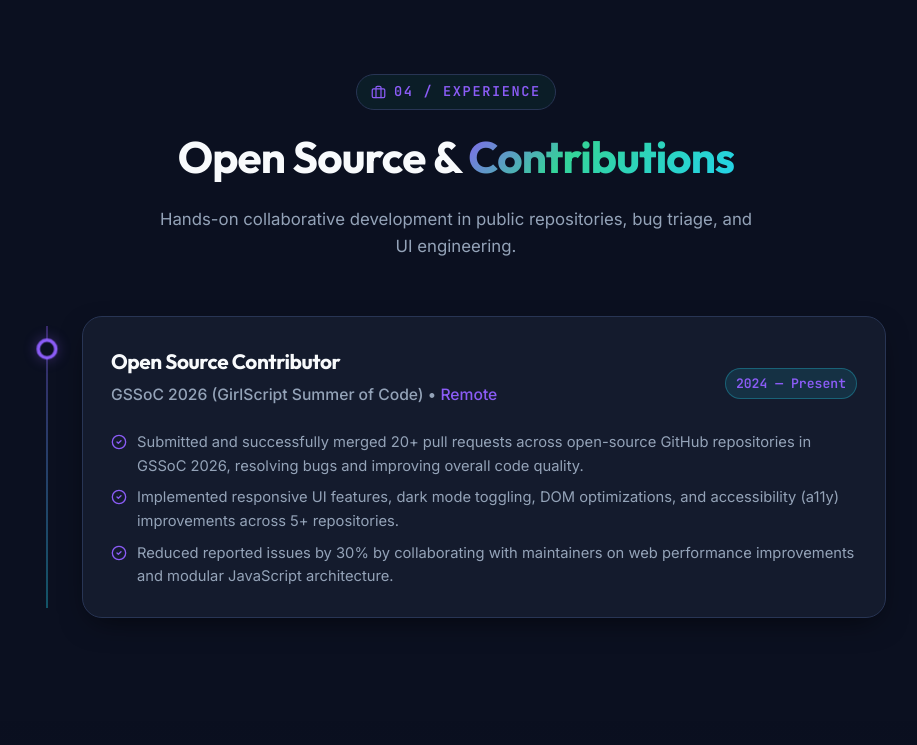
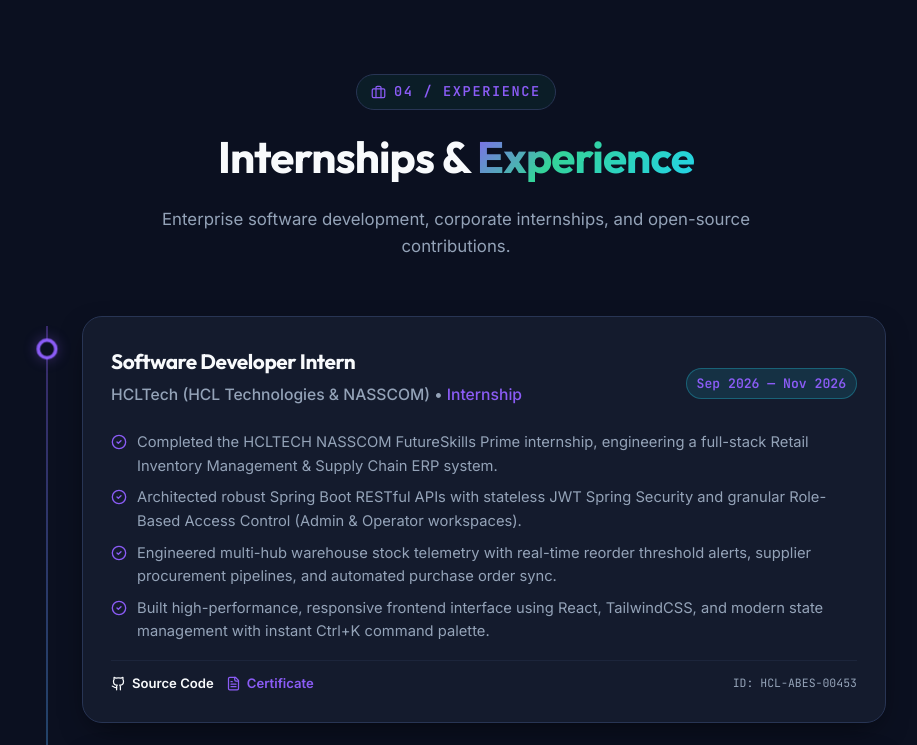
Before and after one commit to ajitkumarsaini02/portfolio-website, a React (Vite) app: page / in a window 1280 px wide. Shown: the part 6300-7045 px from the top of the page, without its empty margins (184-1101 px from the left). Built offline with nearby package versions, Linux system fonts and the light colour scheme; no server answers.

Commit message:
feat: add HCLTech NASSCOM retail inventory internship to experience section

```diff
--- a/src/components/Experience.jsx
+++ b/src/components/Experience.jsx
@@ -1,86 +1,4 @@
 import React from "react";
-import { motion } from "framer-motion";
-import { Briefcase, CheckCircle2 } from "lucide-react";
-import { experience } from "../data/portfolioData";
-import ScrollReveal from "./ScrollReveal";
-import TiltCard from "./TiltCard";
-
-const Experience = () => {
-  return (
-    <section id="experience" className="section">
-      <div className="container">
-        <ScrollReveal>
-          <div className="section-header">
-            <span className="section-eyebrow">
-              <Briefcase size={15} /> 04 / Experience
-            </span>
-            <h2 className="section-title">
-              Open Source &amp; <span className="gradient-text">Contributions</span>
-            </h2>
-            <p className="section-subtitle">
-              Hands-on collaborative development in public repositories, bug triage, and UI engineering.
-            </p>
-          </div>
-        </ScrollReveal>
-
-        <div className="timeline-container">
-          {experience.map((exp, idx) => (
-            <ScrollReveal key={idx} delay={0.2} className="timeline-item">
-              <motion.div
-                className="timeline-dot"
-                animate={{ scale: [1, 1.25, 1] }}
-                transition={{
-                  repeat: Infinity,
-                  duration: 3,
-                  ease: "easeInOut",
-                }}
-              />
-              <TiltCard maxTilt={5}>
-                <div className="glass-card timeline-card">
-                  <div className="timeline-top">
-                    <div>
-                      <h3 className="timeline-role">{exp.role}</h3>
-                      <p className="timeline-org">
-                        {exp.organization} •{" "}
-                        <span style={{ color: "var(--primary)" }}>
-                          {exp.type}
-                        </span>
-                      </p>
-                    </div>
-                    <span className="timeline-period badge badge-cyan">
-                      {exp.period}
-                    </span>
-                  </div>
-
-                  <ul className="timeline-points">
-                    {exp.points.map((pt, pIdx) => (
-                      <motion.li
-                        key={pIdx}
-                        initial={{ opacity: 0, x: -10 }}
-                        whileInView={{ opacity: 1, x: 0 }}
-                        viewport={{ once: true }}
-                        transition={{ delay: 0.2 + pIdx * 0.1 }}
-                      >
-                        <CheckCircle2
-                          size={16}
-                          style={{
-                            color: "var(--primary)",
-                            flexShrink: 0,
-                            marginTop: "3px",
-                          }}
-                        />
-                        <span>{pt}</span>
-                      </motion.li>
-                    ))}
-                  </ul>
-                </div>
-              </TiltCard>
-            </ScrollReveal>
-          ))}
-        </div>
-      </div>
-    </section>
-  );
-};
+import Experience from "./Experience/index";
 
 export default Experience;
--- /dev/null
+++ b/src/components/Experience/ExperienceCard.jsx
@@ -0,0 +1,98 @@
+import React from "react";
+import { motion } from "framer-motion";
+import { CheckCircle2, Github, FileText } from "lucide-react";
+import TiltCard from "../TiltCard";
+
+const ExperienceCard = ({ exp }) => {
+  return (
+    <TiltCard maxTilt={5}>
+      <div className="glass-card timeline-card">
+        <div className="timeline-top">
+          <div>
+            <h3 className="timeline-role">{exp.role}</h3>
+            <p className="timeline-org">
+              {exp.organization} •{" "}
+              <span style={{ color: "var(--primary)" }}>{exp.type}</span>
+            </p>
+          </div>
+          <span className="timeline-period badge badge-cyan">{exp.period}</span>
+        </div>
+
+        <ul className="timeline-points">
+          {exp.points.map((pt, pIdx) => (
+            <motion.li
+              key={pIdx}
+              initial={{ opacity: 0, x: -10 }}
+              whileInView={{ opacity: 1, x: 0 }}
+              viewport={{ once: true }}
+              transition={{ delay: 0.2 + pIdx * 0.1 }}
+            >
+              <CheckCircle2
+                size={16}
+                style={{
+                  color: "var(--primary)",
+                  flexShrink: 0,
+                  marginTop: "3px",
+                }}
+              />
+              <span>{pt}</span>
+            </motion.li>
+          ))}
+        </ul>
+
+        {(exp.github || exp.certificate) && (
+          <div
+            style={{
+              marginTop: "16px",
+              paddingTop: "12px",
+              borderTop: "1px solid var(--border-subtle)",
+              display: "flex",
+              alignItems: "center",
+              gap: "12px",
+              flexWrap: "wrap",
+            }}
+          >
+            {exp.github && (
+              <motion.a
+                href={exp.github}
+                target="_blank"
+                rel="noreferrer"
+                className="project-link-item"
+                style={{ fontSize: "0.82rem" }}
+                whileHover={{ x: 2 }}
+              >
+                <Github size={15} /> Source Code
+              </motion.a>
+            )}
+            {exp.certificate && (
+              <motion.a
+                href={exp.certificate}
+                target="_blank"
+                rel="noreferrer"
+                className="project-link-item project-link-demo"
+                style={{ fontSize: "0.82rem" }}
+                whileHover={{ x: 2 }}
+              >
+                <FileText size={15} /> Certificate
+              </motion.a>
+            )}
+            {exp.certificateId && (
+              <span
+                style={{
+                  fontSize: "0.72rem",
+                  color: "var(--text-muted)",
+                  fontFamily: "var(--font-mono)",
+                  marginLeft: "auto",
+                }}
+              >
+                ID: {exp.certificateId}
+              </span>
+            )}
+          </div>
+        )}
+      </div>
+    </TiltCard>
+  );
+};
+
+export default ExperienceCard;
--- /dev/null
+++ b/src/components/Experience/index.jsx
@@ -0,0 +1,47 @@
+import React from "react";
+import { motion } from "framer-motion";
+import { Briefcase } from "lucide-react";
+import { experience } from "../../data/portfolioData";
+import ScrollReveal from "../ScrollReveal";
+import ExperienceCard from "./ExperienceCard";
+
+const Experience = () => {
+  return (
+    <section id="experience" className="section">
+      <div className="container">
+        <ScrollReveal>
+          <div className="section-header">
+            <span className="section-eyebrow">
+              <Briefcase size={15} /> 04 / Experience
+            </span>
+            <h2 className="section-title">
+              Internships &amp; <span className="gradient-text">Experience</span>
+            </h2>
+            <p className="section-subtitle">
+              Enterprise software development, corporate internships, and open-source contributions.
+            </p>
+          </div>
+        </ScrollReveal>
+
+        <div className="timeline-container">
+          {experience.map((exp, idx) => (
+            <ScrollReveal key={idx} delay={0.2} className="timeline-item">
+              <motion.div
+                className="timeline-dot"
+                animate={{ scale: [1, 1.25, 1] }}
+                transition={{
+                  repeat: Infinity,
+                  duration: 3,
+                  ease: "easeInOut",
+                }}
+              />
+              <ExperienceCard exp={exp} />
+            </ScrollReveal>
+          ))}
+        </div>
+      </div>
+    </section>
+  );
+};
+
+export default Experience;
--- a/src/data/portfolioData.js
+++ b/src/data/portfolioData.js
@@ -122,6 +122,24 @@ export const skillCategories = [
 ];
 
 export const experience = [
+  {
+    role: "Software Developer Intern",
+    organization: "HCLTech (HCL Technologies & NASSCOM)",
+    period: "Sep 2026 — Nov 2026",
+    type: "Internship",
+    badge: "Enterprise ERP",
+    github:
+      "https://github.com/ajitkumarsaini02/retail-inventory-management-system",
+    certificate:
+      "/assets/certificates/hcltech-retail-inventory-internship.pdf",
+    certificateId: "HCL-ABES-00453",
+    points: [
+      "Completed the HCLTECH NASSCOM FutureSkills Prime internship, engineering a full-stack Retail Inventory Management & Supply Chain ERP system.",
+      "Architected robust Spring Boot RESTful APIs with stateless JWT Spring Security and granular Role-Based Access Control (Admin & Operator workspaces).",
+      "Engineered multi-hub warehouse stock telemetry with real-time reorder threshold alerts, supplier procurement pipelines, and automated purchase order sync.",
+      "Built high-performance, responsive frontend interface using React, TailwindCSS, and modern state management with instant Ctrl+K command palette.",
+    ],
+  },
   {
     role: "Open Source Contributor",
     organization: "GSSoC 2026 (GirlScript Summer of Code)",
```
Also changed, not shown: 2 other files (tests, documents, lock files or other folders).
